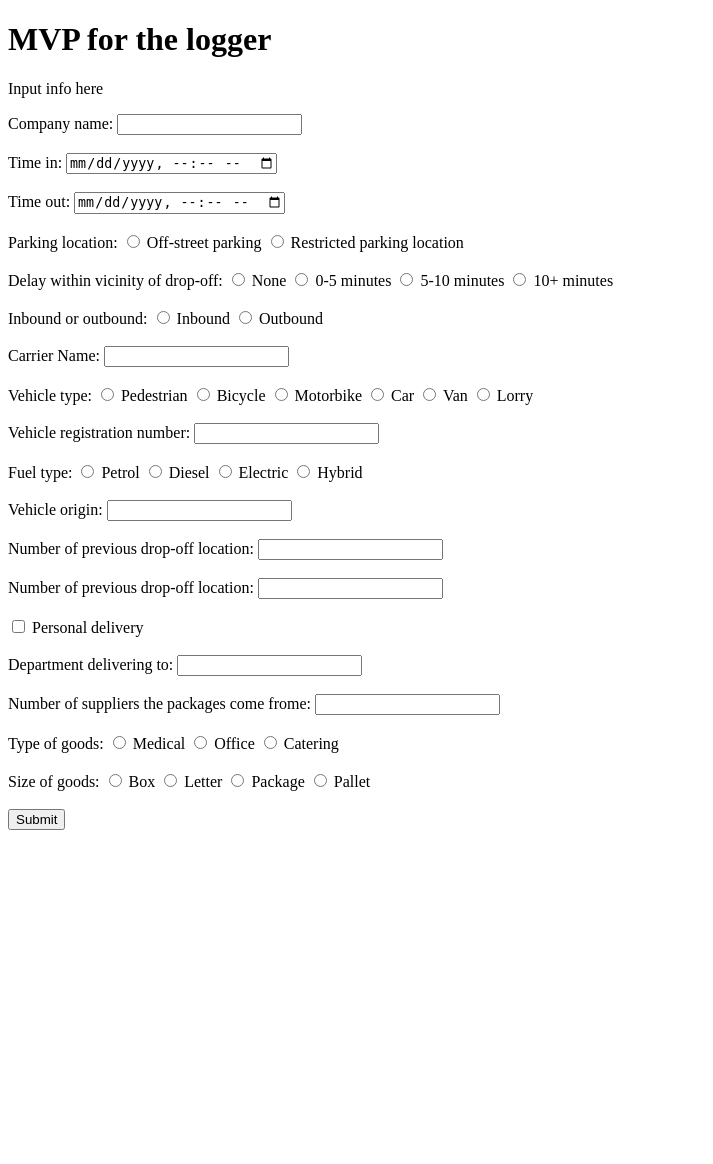
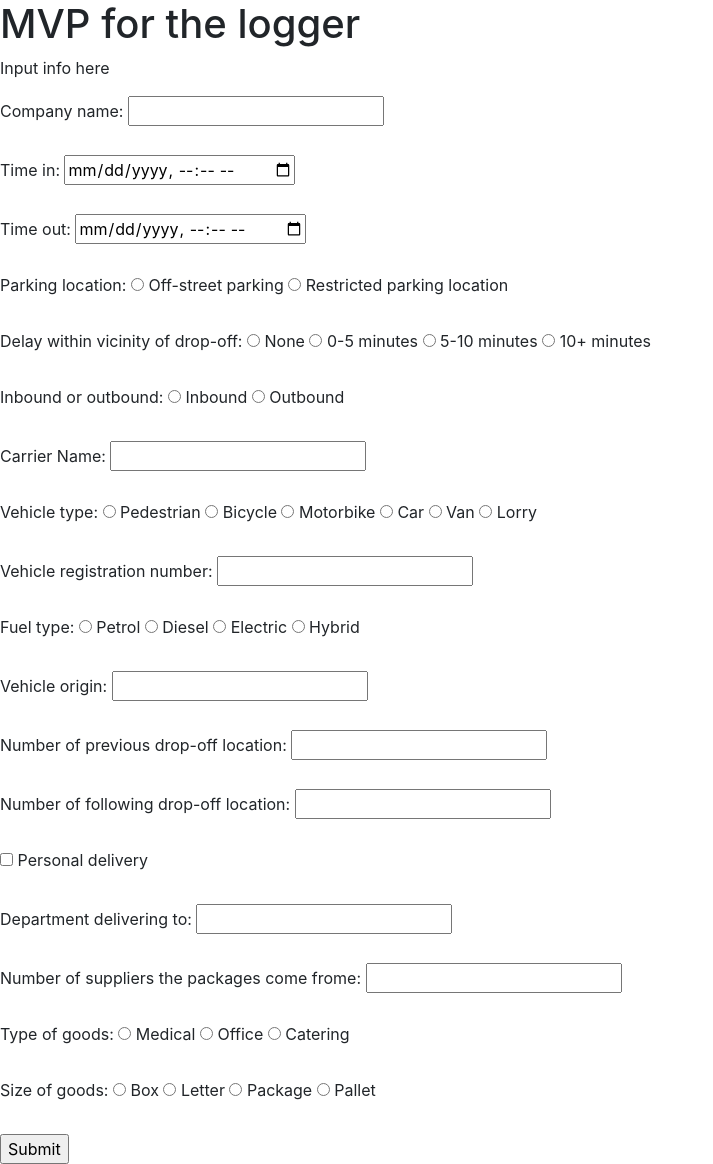
Before and after one commit to KnowledgeQuarter/KnowledgeQuarter, a Flask app: page / in a window 1280 px wide. Shown: the whole page, without its empty margins (0-713 px from the left). Before the commit the page ends 830 px from the top, so only its background shows below. Run offline with Flask 2, Linux system fonts and the light colour scheme.

Commit message:
Fixed a typo

```diff
--- a/templates/mvp_backend.html
+++ b/templates/mvp_backend.html
@@ -2,6 +2,7 @@
 <html lang="en" dir="ltr">
 <head>
 	<meta charset="utf-8">
+	<link rel="stylesheet" href="https://cdn.jsdelivr.net/npm/bootstrap@4.5.3/dist/css/bootstrap.min.css" integrity="sha384-TX8t27EcRE3e/ihU7zmQxVncDAy5uIKz4rEkgIXeMed4M0jlfIDPvg6uqKI2xXr2" crossorigin="anonymous">
 	<title>MVP for the logger</title>
 </head>
 <body>
@@ -75,7 +76,7 @@
 		<label for="previous_locations">Number of previous drop-off location:</label>
 		<input type="number" id="previous_locations" name="previous_locations" min="0">
 		<br><br>
-		<label for="following_locations">Number of previous drop-off location:</label>
+		<label for="following_locations">Number of following drop-off location:</label>
 		<input type="number" id="following_locations" name="following_locations" min="0">
   	<br><br>
 		<input type="checkbox" id="personal_delivery" name="personal_delivery">
```
Also changed, not shown: 1 other file.
